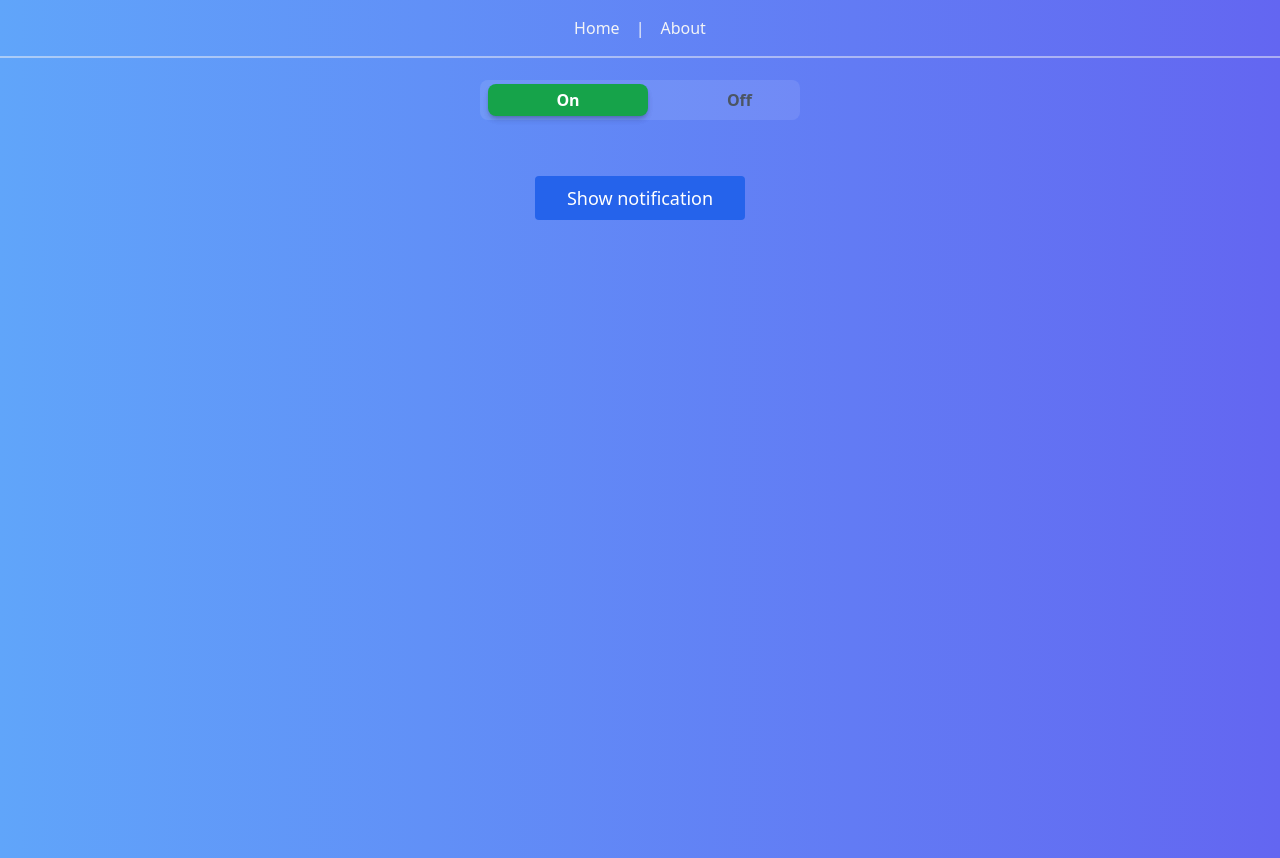
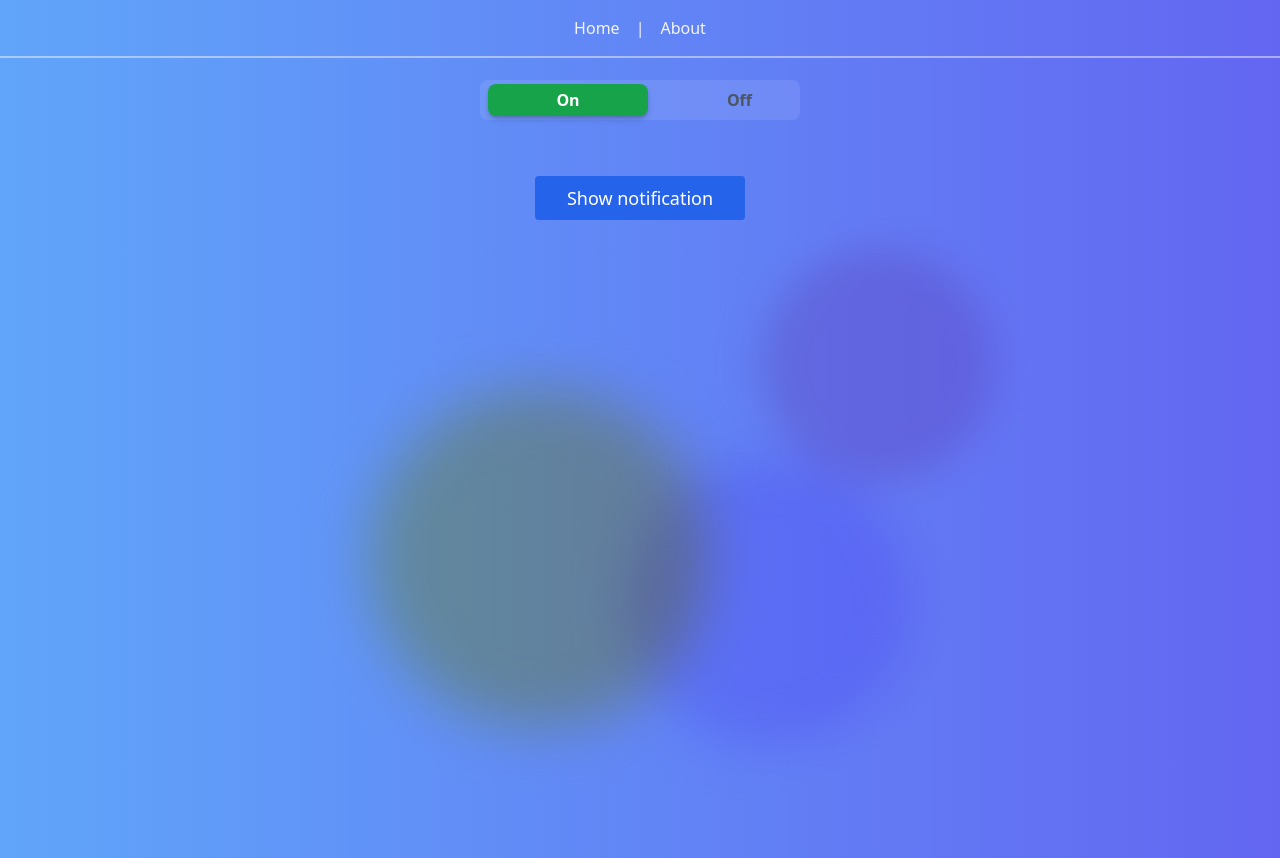
Before and after one commit to dforce2055/vue3-typescript-tailwind-clean, a Vue app: page / in a window 1280 px wide. Built offline with nearby package versions, Linux system fonts and the light colour scheme.

Commit message:
Shapes Animated componentized

```diff
--- /dev/null
+++ b/src/components/ShapesBgAnimated.vue
@@ -0,0 +1,28 @@
+<template>
+  <section class="absolute max-w-g">
+    <!-- shapes -->
+    <div
+      class="absolute top-0 -left-4 w-72 h-72
+      bg-purple-300 rounded-full mix-blend-multiply
+      filter blur-xl opacity-50 animate-blob"
+    />
+    <div
+      class="absolute top-0 -right-4 w-72 h-72
+      bg-yellow-300 rounded-full mix-blend-multiply
+      filter blur-xl opacity-50 animate-blob animation-delay-4000"
+    />
+    <div
+      class="absolute -bottom-8 left-28 w-72 h-72
+      bg-pink-300 rounded-full mix-blend-multiply
+      filter blur-xl opacity-50 animate-blob animation-delay-2000"
+    />
+  </section>
+</template>
+
+<script lang="ts">
+import { defineComponent } from 'vue'
+
+export default defineComponent({
+  name: 'ShapesBgAnimated',
+})
+</script>
--- a/src/views/AboutView.vue
+++ b/src/views/AboutView.vue
@@ -1,27 +1,10 @@
 <template>
   <section
-    class="bg-gray-50 min-h-screen
+    class="bg-gray-50 min-h-screen overflow-hidden
     flex items-center justify-center px-4
     "
   >
-    <div class="absolute max-w-g">
-      <!-- shapes -->
-      <div
-        class="absolute top-0 -left-4 w-72 h-72
-        bg-purple-300 rounded-full mix-blend-multiply
-        filter blur-xl opacity-50 animate-blob"
-      />
-      <div
-        class="absolute top-0 -right-4 w-72 h-72
-        bg-yellow-300 rounded-full mix-blend-multiply
-        filter blur-xl opacity-50 animate-blob animation-delay-4000"
-      />
-      <div
-        class="absolute -bottom-8 left-28 w-72 h-72
-        bg-pink-300 rounded-full mix-blend-multiply
-        filter blur-xl opacity-50 animate-blob animation-delay-2000"
-      />
-    </div>
+    <ShapesBgAnimated />
     <div class="container mx-auto opacity-100">
       <div class="flex">
         <div class="2xl:w-1/3 lg:2/3 md:w-2/3 p-4 mx-auto">
@@ -57,8 +40,10 @@
 </template>
 
 <script lang="ts">
+import ShapesBgAnimated from '@/components/ShapesBgAnimated.vue';
 import { defineComponent } from 'vue';
+
 export default defineComponent({
-
+  components: { ShapesBgAnimated }
 })
 </script>
--- a/src/views/HomeView.vue
+++ b/src/views/HomeView.vue
@@ -1,10 +1,11 @@
 <template>
   <section
     class="bg-gradient-to-r from-blue-400 to-indigo-500
-    text-gray-100
+    text-gray-100 overflow-hidden
       flex items-center justify-center p-4
-      shadow-sm h-screen ontainer px-5 py-24 mx-auto"
+      shadow-sm h-screen container px-5 py-24 mx-auto"
   >
+    <ShapesBgAnimated />
     <SliderOptionsAnimated
       class="absolute top-20 left-0 mx-2 lg:mx-auto lg:left-auto"
       @selected="onSelected"
@@ -14,6 +15,7 @@
 </template>
 
 <script lang="ts">
+import ShapesBgAnimated from '@/components/ShapesBgAnimated.vue';
 import { defineComponent } from 'vue';
 import Notification from '../components/Notification.vue'
 import SliderOptionsAnimated from '../components/SliderOptionsAnimated.vue'
@@ -21,7 +23,8 @@ export default defineComponent({
   name: 'HomeView',
   components: {
     Notification,
-    SliderOptionsAnimated
+    SliderOptionsAnimated,
+    ShapesBgAnimated
   },
   data: () => ({
   }),
```
